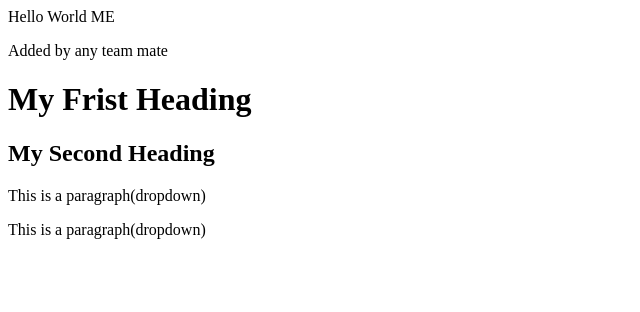
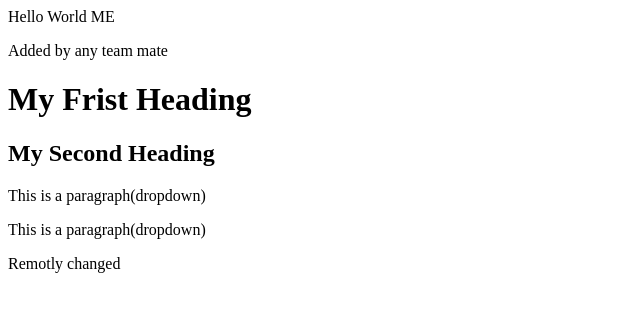
Before and after one commit to sshravani2007-ship-it/Git-Github, a plain HTML site: page index.html in a window 1280 px wide. Shown: the whole page, without its empty margins (0-640 px from the left). Drawn offline with Linux system fonts and the light colour scheme.

Commit message:
Update index.html
Remote person

```diff
--- a/index.html
+++ b/index.html
@@ -16,6 +16,7 @@
 
         <p>This is a paragraph(dropdown)</p>
         <title>working on complex merge conflicts(dropdown)</title>
+        <p>Remotly changed</p>
 
 
 </body>
```
